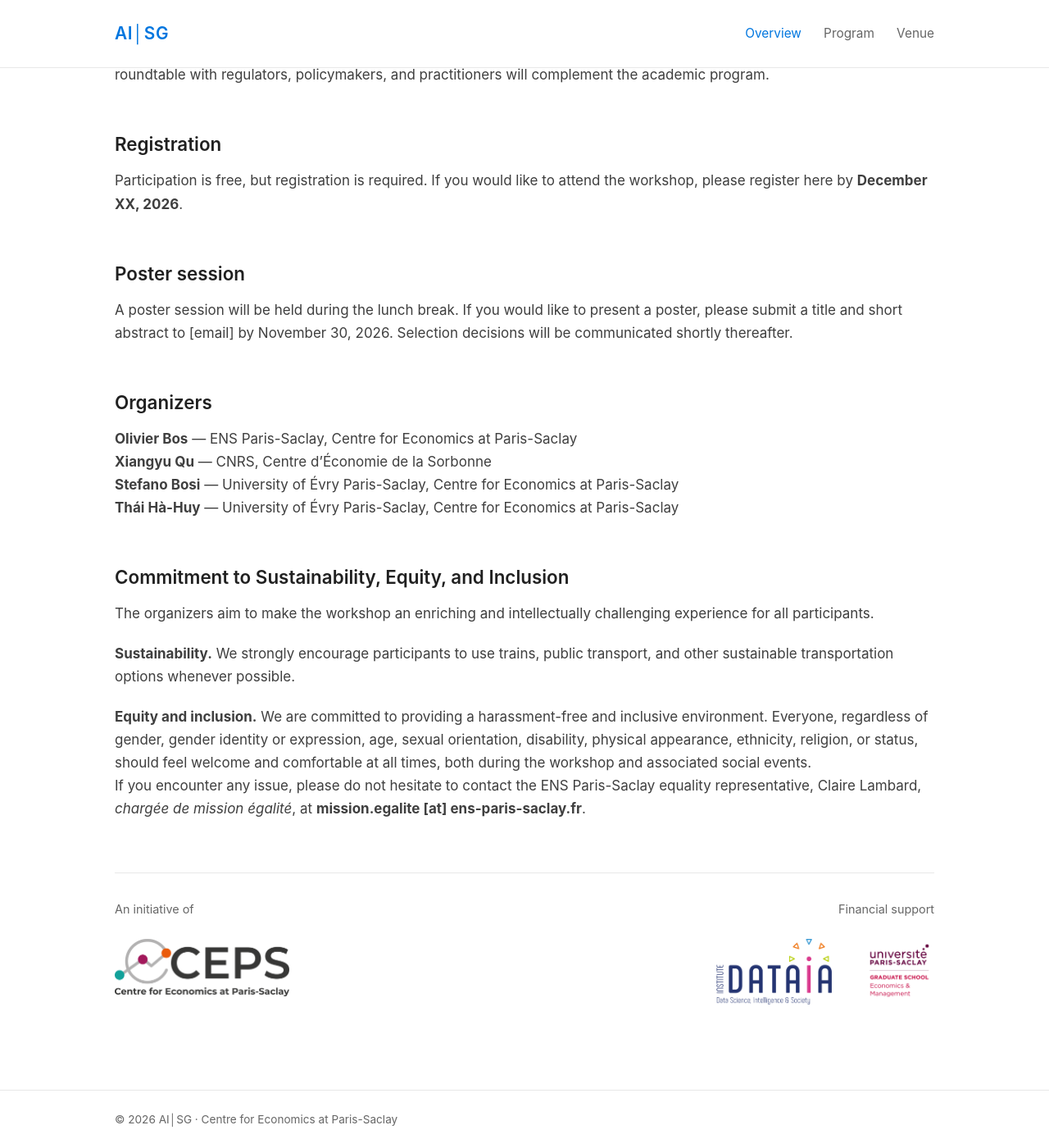
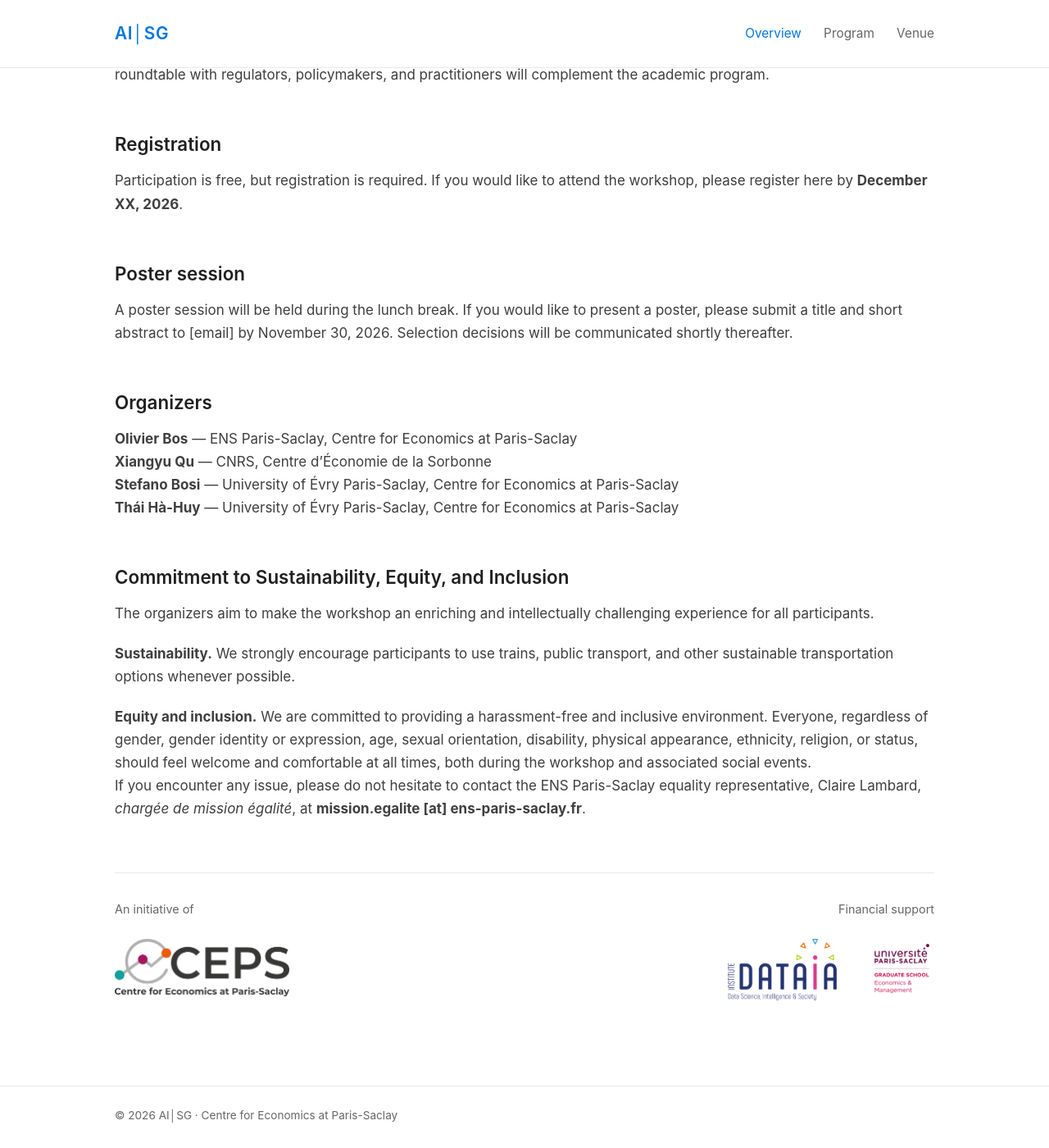
Before and after one commit to ai-society-governance/ai-society-governance.github.io, a Jekyll site: the page built from index.md, in a window 1280 px wide and 1400 px high, scrolled down 573 px. Shown: the whole window at 82% size. Built offline with Jekyll 4.4.1, drawn with Linux system fonts in a browser that asks for light colours; our own code applies the rules of GitHub Pages for plain Markdown files.

Commit message:
Adjust height of financial logos to 75px

```diff
--- a/assets/css/style.css
+++ b/assets/css/style.css
@@ -72,7 +72,7 @@ h3 {
 
 .financial-logos img {
   width: auto;
-  height: 80px;
+  height: 75px;
   object-fit: contain;
 }
 
```
